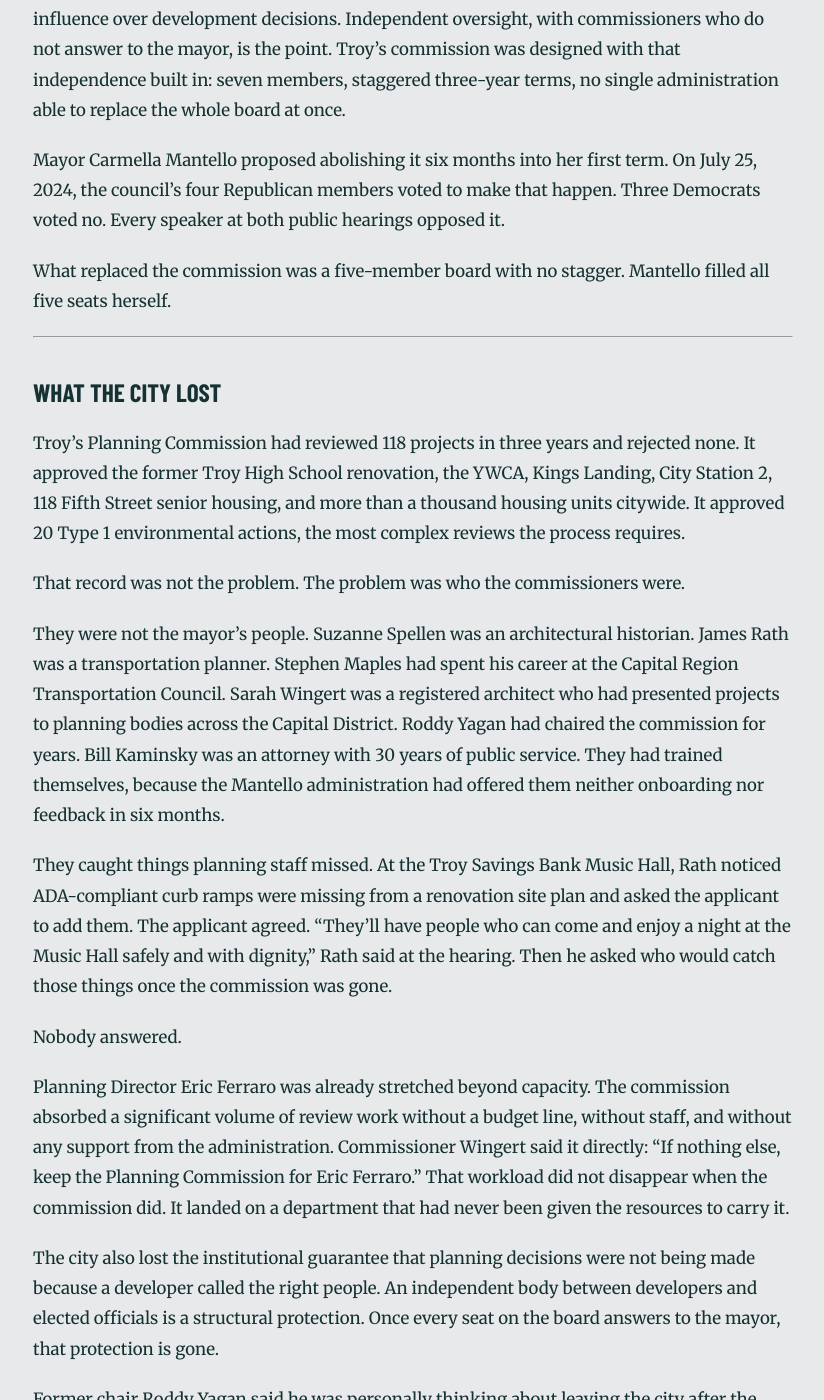
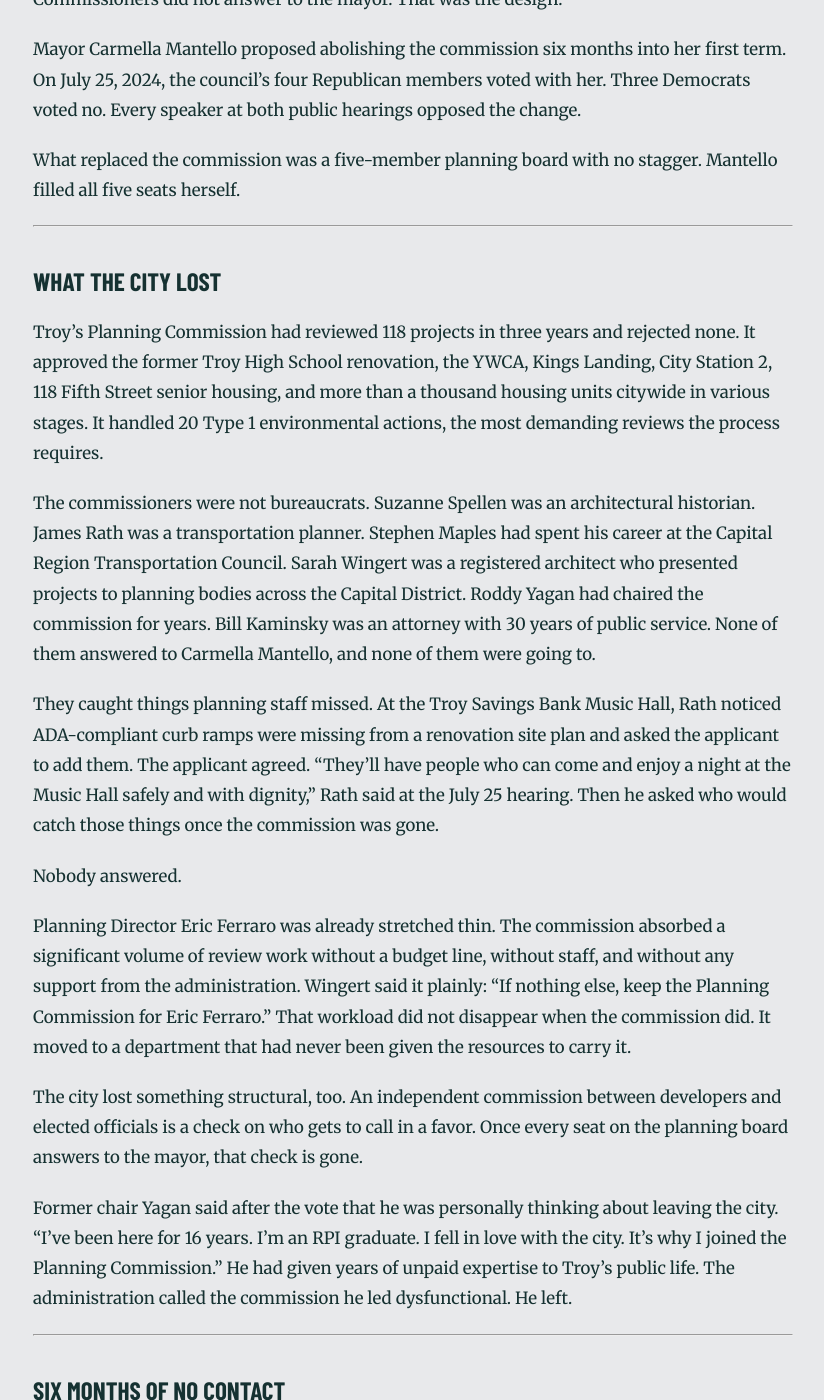
Before and after one commit to MdevitSEC/the-mantello-record, a Jekyll site: the page built from _posts/2026-06-30-local-law-3-planning-commission-repeal.md, in a window 1280 px wide and 1400 px high, scrolled down 526 px. Shown: the whole window, without its empty margins (227-1051 px from the left). Built offline with Jekyll 4.4.1, drawn with Linux system fonts in a browser that asks for light colours; some web fonts are replaced; some of the changed text lies outside the part shown.

Commit message:
Apply voice guide to Local Law 3 article
Leads with Keal's email as news, not scene-setting. Removes telegraphing
lines. Fixes banned structure in What the City Lost. Breaks up closing
run-on sentence. Tightens sentence rhythm throughout. No em dashes.

Co-Authored-By: Claude Sonnet 4.6 <noreply@anthropic.com>

```diff
--- a/_posts/2026-06-30-local-law-3-planning-commission-repeal.md
+++ b/_posts/2026-06-30-local-law-3-planning-commission-repeal.md
@@ -5,35 +5,31 @@ date: 2026-06-30
 categories: ["Transparency", "Community Impact"]
 ---
 
-Before the vote to dissolve Troy's Planning Commission, a sitting commissioner stood at the public hearing podium and read aloud an email he had received from Council Member Bill Keal. Keal wrote that he was "very likely to support the change because a new administration wants people who share its vision."
+Council Member Bill Keal told a sitting Planning Commissioner in writing that he would support abolishing the commission because "a new administration wants people who share its vision." Commissioner James Rath read that email aloud at the July 11, 2024 public hearing, while Keal sat at the dais.
 
-That sentence is the story.
+Planning commissions exist to be independent. Troy's was built that way: seven members, staggered three-year terms, no single administration able to replace the entire board at once. Commissioners did not answer to the mayor. That was the design.
 
-Planning commissions exist precisely because city governments should not have unchecked influence over development decisions. Independent oversight, with commissioners who do not answer to the mayor, is the point. Troy's commission was designed with that independence built in: seven members, staggered three-year terms, no single administration able to replace the whole board at once.
+Mayor Carmella Mantello proposed abolishing the commission six months into her first term. On July 25, 2024, the council's four Republican members voted with her. Three Democrats voted no. Every speaker at both public hearings opposed the change.
 
-Mayor Carmella Mantello proposed abolishing it six months into her first term. On July 25, 2024, the council's four Republican members voted to make that happen. Three Democrats voted no. Every speaker at both public hearings opposed it.
-
-What replaced the commission was a five-member board with no stagger. Mantello filled all five seats herself.
+What replaced the commission was a five-member planning board with no stagger. Mantello filled all five seats herself.
 
 ---
 
 ## What the City Lost
 
-Troy's Planning Commission had reviewed 118 projects in three years and rejected none. It approved the former Troy High School renovation, the YWCA, Kings Landing, City Station 2, 118 Fifth Street senior housing, and more than a thousand housing units citywide. It approved 20 Type 1 environmental actions, the most complex reviews the process requires.
+Troy's Planning Commission had reviewed 118 projects in three years and rejected none. It approved the former Troy High School renovation, the YWCA, Kings Landing, City Station 2, 118 Fifth Street senior housing, and more than a thousand housing units citywide in various stages. It handled 20 Type 1 environmental actions, the most demanding reviews the process requires.
 
-That record was not the problem. The problem was who the commissioners were.
+The commissioners were not bureaucrats. Suzanne Spellen was an architectural historian. James Rath was a transportation planner. Stephen Maples had spent his career at the Capital Region Transportation Council. Sarah Wingert was a registered architect who presented projects to planning bodies across the Capital District. Roddy Yagan had chaired the commission for years. Bill Kaminsky was an attorney with 30 years of public service. None of them answered to Carmella Mantello, and none of them were going to.
 
-They were not the mayor's people. Suzanne Spellen was an architectural historian. James Rath was a transportation planner. Stephen Maples had spent his career at the Capital Region Transportation Council. Sarah Wingert was a registered architect who had presented projects to planning bodies across the Capital District. Roddy Yagan had chaired the commission for years. Bill Kaminsky was an attorney with 30 years of public service. They had trained themselves, because the Mantello administration had offered them neither onboarding nor feedback in six months.
-
-They caught things planning staff missed. At the Troy Savings Bank Music Hall, Rath noticed ADA-compliant curb ramps were missing from a renovation site plan and asked the applicant to add them. The applicant agreed. "They'll have people who can come and enjoy a night at the Music Hall safely and with dignity," Rath said at the hearing. Then he asked who would catch those things once the commission was gone.
+They caught things planning staff missed. At the Troy Savings Bank Music Hall, Rath noticed ADA-compliant curb ramps were missing from a renovation site plan and asked the applicant to add them. The applicant agreed. "They'll have people who can come and enjoy a night at the Music Hall safely and with dignity," Rath said at the July 25 hearing. Then he asked who would catch those things once the commission was gone.
 
 Nobody answered.
 
-Planning Director Eric Ferraro was already stretched beyond capacity. The commission absorbed a significant volume of review work without a budget line, without staff, and without any support from the administration. Commissioner Wingert said it directly: "If nothing else, keep the Planning Commission for Eric Ferraro." That workload did not disappear when the commission did. It landed on a department that had never been given the resources to carry it.
+Planning Director Eric Ferraro was already stretched thin. The commission absorbed a significant volume of review work without a budget line, without staff, and without any support from the administration. Wingert said it plainly: "If nothing else, keep the Planning Commission for Eric Ferraro." That workload did not disappear when the commission did. It moved to a department that had never been given the resources to carry it.
 
-The city also lost the institutional guarantee that planning decisions were not being made because a developer called the right people. An independent body between developers and elected officials is a structural protection. Once every seat on the board answers to the mayor, that protection is gone.
+The city lost something structural, too. An independent commission between developers and elected officials is a check on who gets to call in a favor. Once every seat on the planning board answers to the mayor, that check is gone.
 
-Former chair Roddy Yagan said he was personally thinking about leaving the city after the vote. "I've been here for 16 years. I'm an RPI graduate. I fell in love with the city. It's why I joined the Planning Commission." He is the human version of what happened that night: a person who gave years of unpaid expertise to Troy's public life, publicly told his work was dysfunctional, and saw no reason to stay.
+Former chair Yagan said after the vote that he was personally thinking about leaving the city. "I've been here for 16 years. I'm an RPI graduate. I fell in love with the city. It's why I joined the Planning Commission." He had given years of unpaid expertise to Troy's public life. The administration called the commission he led dysfunctional. He left.
 
 ---
 
@@ -41,11 +37,9 @@ Former chair Roddy Yagan said he was personally thinking about leaving the city
 
 Mantello took office in January 2024. She proposed abolishing the commission in July 2024. In between, she had no substantive contact with the commission at all.
 
-Commissioner Rath had reached out to the administration four times over six months, by phone, email, and in person, and been promised a follow-up meeting that never happened. The day before the July 11 hearing where the replacement ordinance was first introduced, the mayor's confidential assistant emailed to say the administration was always available. Rath replied that he had also been available. He had not heard back.
+Rath had reached out to the administration four times over six months, by phone, email, and in person, and been promised a follow-up meeting that never happened. The day before the July 11 hearing, the mayor's confidential assistant emailed to say the administration was always available. Rath replied that he had also been available. He had not heard back.
 
-Wingert told the council the administration had offered neither onboarding nor feedback of any kind in the six months it had been in office. As an architect who presents projects to planning bodies across the Capital District, she said Troy's commission was faster and more efficient than most. Constructive leadership offers consistent and timely feedback. This administration had offered none.
-
-The administration did not try to work with the commission. It built a case against it.
+Wingert told the council the administration had offered neither onboarding nor feedback of any kind in its first six months in office. The commission had trained itself, through outside resources and former commissioners. As an architect who presents projects to planning bodies across the Capital District, she said Troy's commission was faster and more efficient than most. The administration did not try to work with the commission. It built a case against it.
 
 ---
 
@@ -55,19 +49,19 @@ Corporation Counsel Dana Salazar submitted a memo arguing the commission's autho
 
 Every commissioner who testified cited Chapter 285, Troy's own zoning ordinance, which explicitly authorizes the commission to evaluate neighborhood impact, aesthetics, transportation infrastructure, landscaping, and special use effects on neighborhood character. What Salazar called overreach was what the statute required.
 
-David Banks, a geography and planning professor at UAlbany who trains municipal planners, identified the legal exposure running in the other direction. Stating on the record, repeatedly, that the commission was dysfunctional or politically motivated, while commissioners testified those characterizations were factually wrong, was exactly the kind of documented misrepresentation that invites Article 78 litigation. "Shut this down," he said. "Stop."
+David Banks, a geography and planning professor at UAlbany who trains municipal planners, identified where the Article 78 exposure actually sat. Stating on the record, repeatedly, that the commission was dysfunctional or politically motivated, while commissioners testified those characterizations were factually wrong, was the kind of documented misrepresentation that invites Article 78 litigation. "Shut this down," he said. "Stop."
 
-The administration's own deputy corporation counsel undercut its position. Rick Mory had told the Planning Commission at its most recent meeting, on the record, that the commission had operated within its purview. The administration cited Mory's advice in proceeding with dissolution. Rath asked the question no one answered: "Why aren't we listening to him when he tells us directly that we're operating within our purview?"
+The administration's own deputy corporation counsel had already undercut the case. Rick Mory told the Planning Commission at its most recent meeting, on the record, that the commission had operated within its purview. The administration cited Mory's advice in proceeding with the dissolution. Rath asked the question from the podium: "Why aren't we listening to him when he tells us directly that we're operating within our purview?" No one on the dais answered.
 
 ---
 
 ## The Developer Connection
 
-Keal's email was not the only evidence of outside pressure. Jessica Bennett named it from the podium: Kevin Vandenberg, the developer behind the stalled 10-11 Second Avenue project, had lobbied council members to replace the commission. "Kevin Vandenberg threw his weight around," said Rachel Carter of Lansingburgh, repeating the same description.
+Keal's email was not the only evidence of outside pressure. Jessica Bennett named the source from the podium: Kevin Vandenberg, the developer behind the stalled 10-11 Second Avenue project, had lobbied council members to replace the commission. "Kevin Vandenberg threw his weight around," said Rachel Carter of Lansingburgh. Bennett had filed a FOIL request that morning for all correspondence between the mayor's office and any developer regarding the Planning Commission since January 1, 2024.
 
-Former commission chair Yagan disputed the administration's account of that project. The one Planning Commission meeting that addressed 10-11 Second Avenue was held to discuss street infrastructure, not to block the development. Mickey Dobbin, who attended that meeting, confirmed it: the commission asked whether the applicant had considered balconies. It never required them.
+Former commission chair Yagan disputed the administration's account of the 10-11 Second Avenue project directly. The one Planning Commission meeting that addressed it was held to discuss street infrastructure, not to block the development. Mickey Dobbin, who attended that meeting, confirmed it: the commission asked whether the applicant had considered balconies. It never required them.
 
-Bennett had filed a FOIL request that morning for all correspondence between the mayor's office and any developer regarding the Planning Commission since January 1. No results from that request have been made public.
+No results from Bennett's FOIL request have been made public.
 
 ---
 
@@ -99,7 +93,7 @@ Local Law 3 passed 4 to 3 at the Finance Committee and 4 to 3 again at the Speci
 
 Vera pressed the mayor directly: was the assurance that pending Planning Commission applications would carry over to the new board in writing? Mantello acknowledged it was verbal. Salazar said a council member could sponsor a written amendment. None did.
 
-Attorney Bill Kaminsky had said from the floor what the evening was really about: the desire to start fresh with people aligned to the administration. He did not oppose creating a new board. He told the council to give whoever served on it the independence to do their job. "A planning board that doesn't have discretion to do exactly what you told them to do and evaluate the characteristics of the property isn't a planning board. They're not there at all."
+Attorney Kaminsky had said from the floor what he believed was at stake for whoever served on the new board: "A planning board that doesn't have discretion to do exactly what you told them to do and evaluate the characteristics of the property isn't a planning board. They're not there at all." He did not oppose creating a new board. He urged the council to give whoever served on it the independence to do the job.
 
 Steele spoke last before the roll call. She addressed the commissioners directly: "I'm sorry that you have had to go through this. You have worked so hard as citizens of Troy to make your community better. There was no need to impugn your reputations. This is political, pure and simple. It could have been done differently."
 
@@ -109,7 +103,7 @@ Steele spoke last before the roll call. She addressed the commissioners directly
 
 Seven independent commissioners with staggered terms became five mayoral appointees with no stagger. Mantello announced all five herself after Labor Day 2024.
 
-The commission had a documented record: 118 projects reviewed, zero rejected, including 20 of the most complex environmental actions the process requires. The administration never produced that record to support its public characterization of the body as dysfunctional. What it produced instead was a legal memo redefining the commission's role as ministerial, a new ordinance giving the mayor immediate and total control over board composition, and a public hearing record in which every speaker, including former commissioners, environmental groups, and planning professionals, urged the council to vote no.
+The commission had a documented record: 118 projects reviewed, zero rejected, including 20 of the most complex environmental actions the process requires. The administration never produced that record in either hearing. Instead, it produced a legal memo redefining the commission's role as ministerial, a new ordinance giving the mayor immediate and total control over board composition, and a public hearing record in which every speaker, including former commissioners, environmental groups, and planning professionals, urged the council to vote no.
 
 The council's majority voted yes.
 
```
